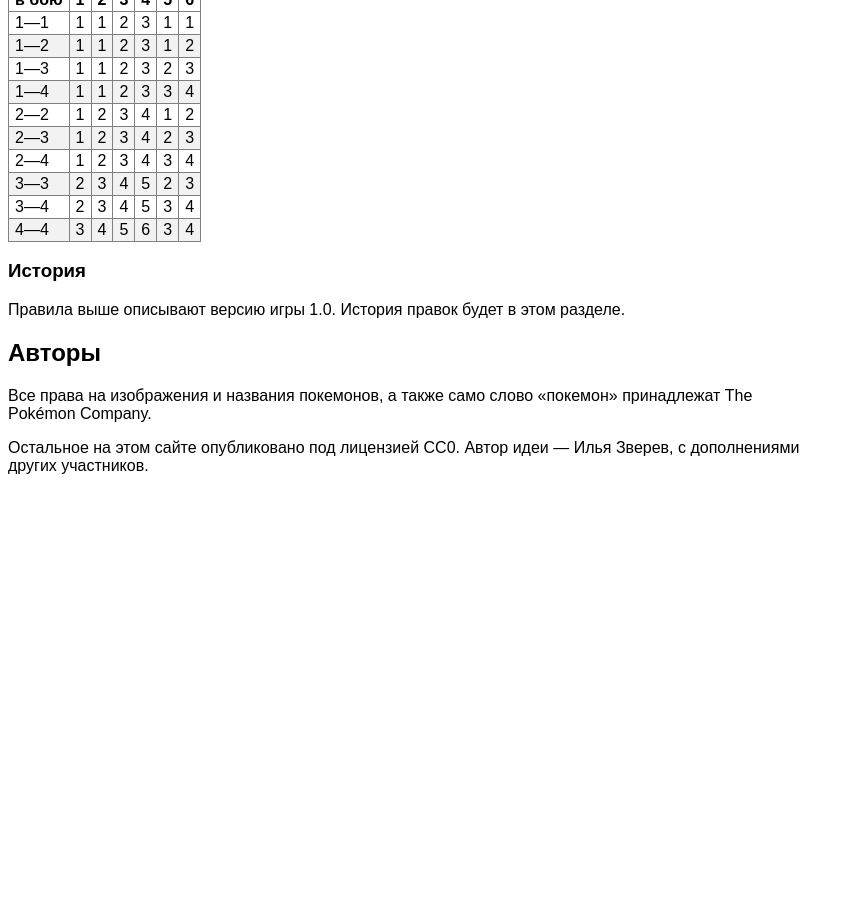
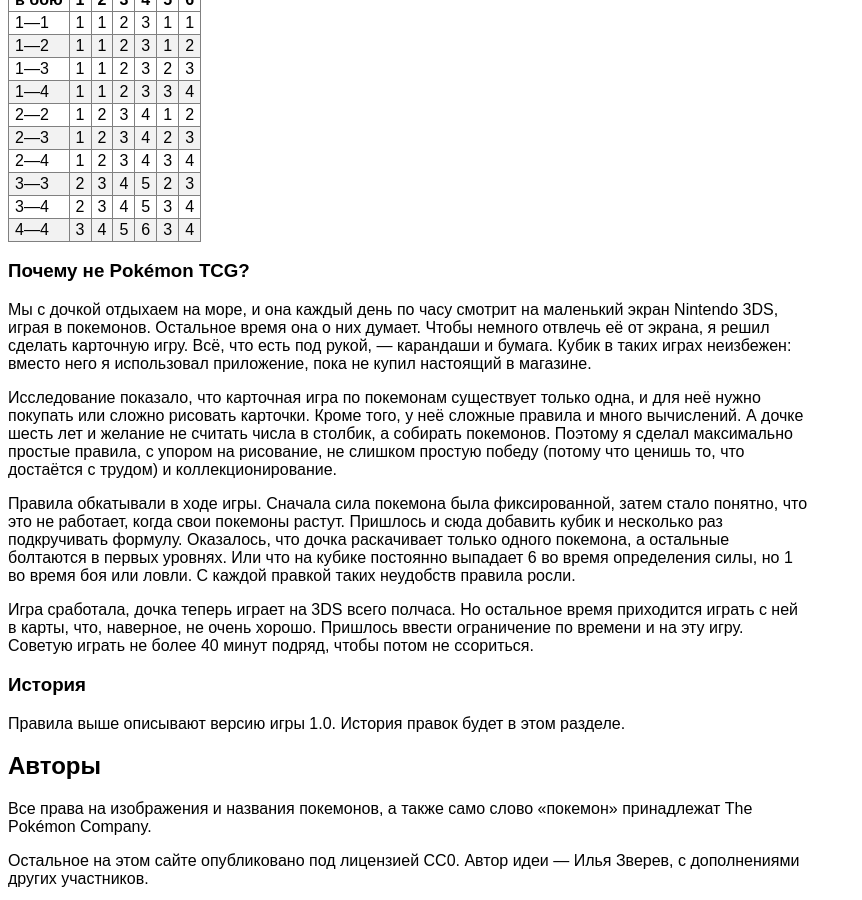
Before and after one commit to Zverik/pokemoncg, a Jekyll site: the page built from ru.md, in a window 1280 px wide and 900 px high, scrolled down 5438 px. Shown: the whole window, without its empty margins (0-862 px from the left). Built offline with Jekyll 4.4.1, drawn with Linux system fonts in a browser that asks for light colours; before the commit the page ends 5929 px from its top, so only the background shows below that.

Commit message:
Added game history to the russian version

```diff
--- a/ru.md
+++ b/ru.md
@@ -209,6 +209,29 @@
 | 3—4   | 2 | 3 | 4 | 5 | 3 | 4 |
 | 4—4   | 3 | 4 | 5 | 6 | 3 | 4 |
 
+### Почему не Pokémon TCG?
+
+Мы с дочкой отдыхаем на море, и она каждый день по часу смотрит на маленький экран Nintendo 3DS,
+играя в покемонов. Остальное время она о них думает. Чтобы немного отвлечь её от экрана, я решил
+сделать карточную игру. Всё, что есть под рукой, — карандаши и бумага. Кубик в таких играх
+неизбежен: вместо него я использовал приложение, пока не купил настоящий в магазине.
+
+Исследование показало, что карточная игра по покемонам существует только одна, и для неё нужно
+покупать или сложно рисовать карточки. Кроме того, у неё сложные правила и много вычислений.
+А дочке шесть лет и желание не считать числа в столбик, а собирать покемонов. Поэтому я сделал
+максимально простые правила, с упором на рисование, не слишком простую победу (потому что
+ценишь то, что достаётся с трудом) и коллекционирование.
+
+Правила обкатывали в ходе игры. Сначала сила покемона была фиксированной, затем стало понятно,
+что это не работает, когда свои покемоны растут. Пришлось и сюда добавить кубик и несколько
+раз подкручивать формулу. Оказалось, что дочка раскачивает только одного покемона, а остальные
+болтаются в первых уровнях. Или что на кубике постоянно выпадает 6 во время определения силы,
+но 1 во время боя или ловли. С каждой правкой таких неудобств правила росли.
+
+Игра сработала, дочка теперь играет на 3DS всего полчаса. Но остальное время приходится играть
+с ней в карты, что, наверное, не очень хорошо. Пришлось ввести ограничение по времени и на эту игру.
+Советую играть не более 40 минут подряд, чтобы потом не ссориться.
+
 ### История
 
 Правила выше описывают версию игры 1.0.
```
